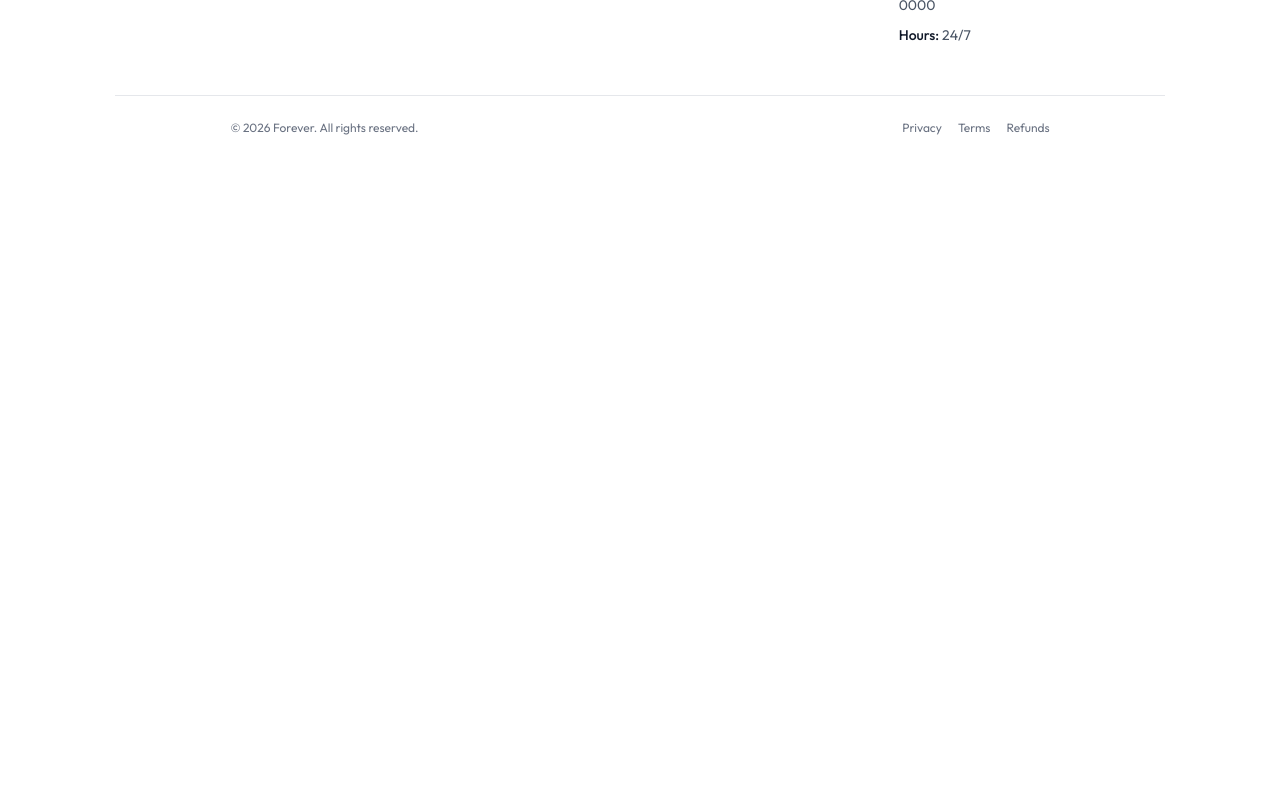
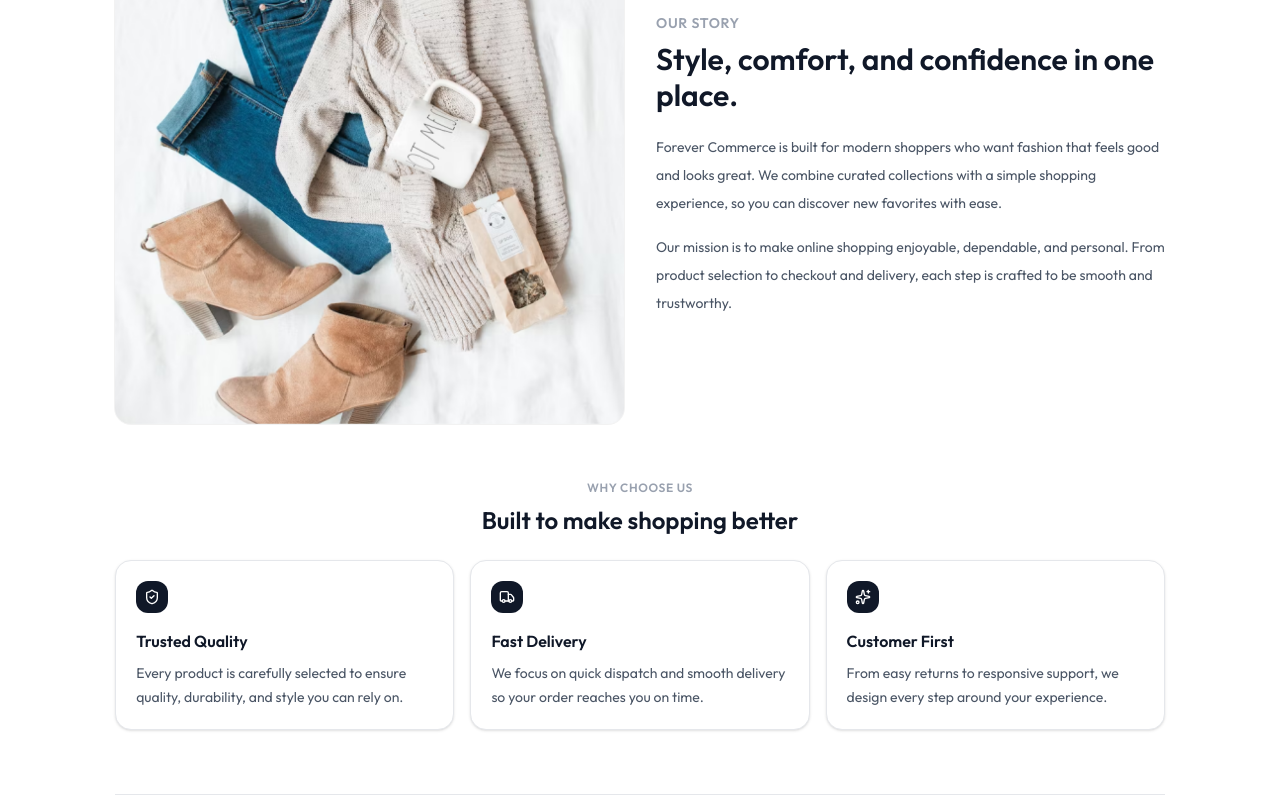
Before and after one commit to EbrahimNasserr/Forever-frontEnd, a React (Vite) app in the folder forever/: page /about in a window 1280 px wide. Shown: the part 300-1100 px from the top of the page. Before the commit the page ends 800 px from the top, so only its background shows below. Built offline with nearby package versions, Linux system fonts and the light colour scheme.

Commit message:
Enhance About and Contact pages with new layouts and animations. Add content sections highlighting company values and contact information, utilizing framer-motion for smooth transitions and improved user engagement.

```diff
--- a/forever/src/pages/About.jsx
+++ b/forever/src/pages/About.jsx
@@ -1,9 +1,126 @@
+import Title from "../components/share/Title.jsx";
+import { assets } from "../assets/assets";
+import { motion } from "framer-motion";
+import { ShieldCheck, Sparkles, Truck } from "lucide-react";
+
 const About = () => {
+  const reasons = [
+    {
+      icon: ShieldCheck,
+      title: "Trusted Quality",
+      text: "Every product is carefully selected to ensure quality, durability, and style you can rely on.",
+    },
+    {
+      icon: Truck,
+      title: "Fast Delivery",
+      text: "We focus on quick dispatch and smooth delivery so your order reaches you on time.",
+    },
+    {
+      icon: Sparkles,
+      title: "Customer First",
+      text: "From easy returns to responsive support, we design every step around your experience.",
+    },
+  ];
+
   return (
-    <div>
+    <div className="my-12 max-w-7xl mx-auto space-y-14">
+      <Title title1="About" title2="Us" />
 
+      <div className="grid gap-8 lg:grid-cols-2 lg:items-center">
+        <motion.div
+          initial={{ opacity: 0, x: -24 }}
+          whileInView={{ opacity: 1, x: 0 }}
+          viewport={{ once: true, amount: 0.2 }}
+          transition={{ duration: 0.45, ease: "easeOut" }}
+          className="overflow-hidden rounded-2xl bg-gray-100 ring-1 ring-black/5"
+        >
+          <img
+            src={assets.about_img}
+            alt="About Forever"
+            className="h-full w-full object-cover"
+          />
+        </motion.div>
+
+        <motion.div
+          initial={{ opacity: 0, x: 24 }}
+          whileInView={{ opacity: 1, x: 0 }}
+          viewport={{ once: true, amount: 0.2 }}
+          transition={{ duration: 0.45, ease: "easeOut" }}
+        >
+          <p className="text-sm font-semibold uppercase tracking-wider text-gray-400">
+            Our Story
+          </p>
+          <h3 className="mt-2 text-3xl font-semibold text-gray-900">
+            Style, comfort, and confidence in one place.
+          </h3>
+          <p className="mt-5 text-sm leading-7 text-gray-600">
+            Forever Commerce is built for modern shoppers who want fashion that
+            feels good and looks great. We combine curated collections with a
+            simple shopping experience, so you can discover new favorites with
+            ease.
+          </p>
+          <p className="mt-4 text-sm leading-7 text-gray-600">
+            Our mission is to make online shopping enjoyable, dependable, and
+            personal. From product selection to checkout and delivery, each step
+            is crafted to be smooth and trustworthy.
+          </p>
+        </motion.div>
+      </div>
+
+      <section>
+        <motion.div
+          initial={{ opacity: 0, y: 16 }}
+          whileInView={{ opacity: 1, y: 0 }}
+          viewport={{ once: true, amount: 0.2 }}
+          transition={{ duration: 0.35, ease: "easeOut" }}
+          className="mb-6 text-center"
+        >
+          <p className="text-xs font-semibold uppercase tracking-wider text-gray-400">
+            Why Choose Us
+          </p>
+          <h3 className="mt-2 text-2xl font-semibold text-gray-900">
+            Built to make shopping better
+          </h3>
+        </motion.div>
+
+        <motion.div
+          className="grid gap-4 md:grid-cols-3"
+          initial="hidden"
+          whileInView="show"
+          viewport={{ once: true, amount: 0.2 }}
+          variants={{
+            hidden: { opacity: 0 },
+            show: { opacity: 1, transition: { staggerChildren: 0.08 } },
+          }}
+        >
+          {reasons.map((item) => {
+            const Icon = item.icon;
+            return (
+              <motion.article
+                key={item.title}
+                variants={{
+                  hidden: { opacity: 0, y: 14 },
+                  show: { opacity: 1, y: 0 },
+                }}
+                transition={{ duration: 0.3, ease: "easeOut" }}
+                className="rounded-2xl border border-gray-200 bg-white p-5 shadow-sm"
+              >
+                <div className="inline-flex rounded-xl bg-gray-900 p-2 text-white">
+                  <Icon className="size-4" />
+                </div>
+                <h4 className="mt-4 text-base font-semibold text-gray-900">
+                  {item.title}
+                </h4>
+                <p className="mt-2 text-sm leading-6 text-gray-600">
+                  {item.text}
+                </p>
+              </motion.article>
+            );
+          })}
+        </motion.div>
+      </section>
     </div>
-  )
-}
+  );
+};
 
-export default About
+export default About;
--- a/forever/src/pages/Contact.jsx
+++ b/forever/src/pages/Contact.jsx
@@ -1,9 +1,113 @@
+import { motion } from "framer-motion";
+import { assets } from "../assets/assets";
+import Title from "../components/share/Title.jsx";
+import { Mail, MapPin, PhoneCall } from "lucide-react";
+
 const Contact = () => {
+  const contactCards = [
+    {
+      icon: MapPin,
+      title: "Visit our office",
+      text: "54709 Willms Station, Suite 350, Washington, USA",
+    },
+    {
+      icon: PhoneCall,
+      title: "Call us",
+      text: "(415) 555-0132",
+    },
+    {
+      icon: Mail,
+      title: "Email us",
+      text: "support@forever.com",
+    },
+  ];
+
   return (
-    <div>
+    <div className="my-12 max-w-7xl mx-auto space-y-14">
+      <Title title1="Contact" title2="Us" />
 
+      <div className="grid gap-8 lg:grid-cols-2 lg:items-center">
+        <motion.div
+          initial={{ opacity: 0, x: -24 }}
+          whileInView={{ opacity: 1, x: 0 }}
+          viewport={{ once: true, amount: 0.2 }}
+          transition={{ duration: 0.45, ease: "easeOut" }}
+          className="overflow-hidden rounded-2xl bg-gray-100 ring-1 ring-black/5"
+        >
+          <img
+            src={assets.contact_img}
+            alt="Contact Forever"
+            className="h-full w-full object-cover"
+          />
+        </motion.div>
+
+        <motion.div
+          initial={{ opacity: 0, x: 24 }}
+          whileInView={{ opacity: 1, x: 0 }}
+          viewport={{ once: true, amount: 0.2 }}
+          transition={{ duration: 0.45, ease: "easeOut" }}
+          className="rounded-2xl border border-gray-200 bg-white p-6 shadow-sm"
+        >
+          <p className="text-xs font-semibold uppercase tracking-wider text-gray-400">
+            Get in touch
+          </p>
+          <h3 className="mt-2 text-2xl font-semibold text-gray-900">
+            We’re here to help
+          </h3>
+          <p className="mt-3 text-sm leading-7 text-gray-600">
+            Questions about your order, products, or returns? Reach out to our
+            team and we’ll get back to you as quickly as possible.
+          </p>
+
+          <div className="mt-6 space-y-3">
+            {contactCards.map((item) => {
+              const Icon = item.icon;
+              return (
+                <div
+                  key={item.title}
+                  className="flex items-start gap-3 rounded-xl border border-gray-200 p-3"
+                >
+                  <div className="mt-0.5 rounded-lg bg-gray-900 p-2 text-white">
+                    <Icon className="size-4" />
+                  </div>
+                  <div>
+                    <p className="text-sm font-semibold text-gray-900">{item.title}</p>
+                    <p className="text-sm text-gray-600">{item.text}</p>
+                  </div>
+                </div>
+              );
+            })}
+          </div>
+
+          <button
+            type="button"
+            className="mt-6 rounded-xl bg-gray-900 px-5 py-3 text-sm font-semibold text-white hover:bg-gray-800"
+          >
+            Contact Support
+          </button>
+        </motion.div>
+      </div>
+
+      <motion.section
+        initial={{ opacity: 0, y: 18 }}
+        whileInView={{ opacity: 1, y: 0 }}
+        viewport={{ once: true, amount: 0.25 }}
+        transition={{ duration: 0.35, ease: "easeOut" }}
+        className="rounded-2xl border border-gray-200 bg-linear-to-r from-gray-900 to-gray-800 p-7 text-white sm:p-9"
+      >
+        <p className="text-xs font-semibold uppercase tracking-wider text-white/70">
+          Need faster response?
+        </p>
+        <h3 className="mt-2 text-2xl font-semibold">
+          Chat with our support team anytime.
+        </h3>
+        <p className="mt-3 max-w-2xl text-sm leading-7 text-white/80">
+          We usually respond within a few hours. For urgent issues, include your
+          order number so we can assist you faster.
+        </p>
+      </motion.section>
     </div>
-  )
-}
+  );
+};
 
-export default Contact
+export default Contact;
```
